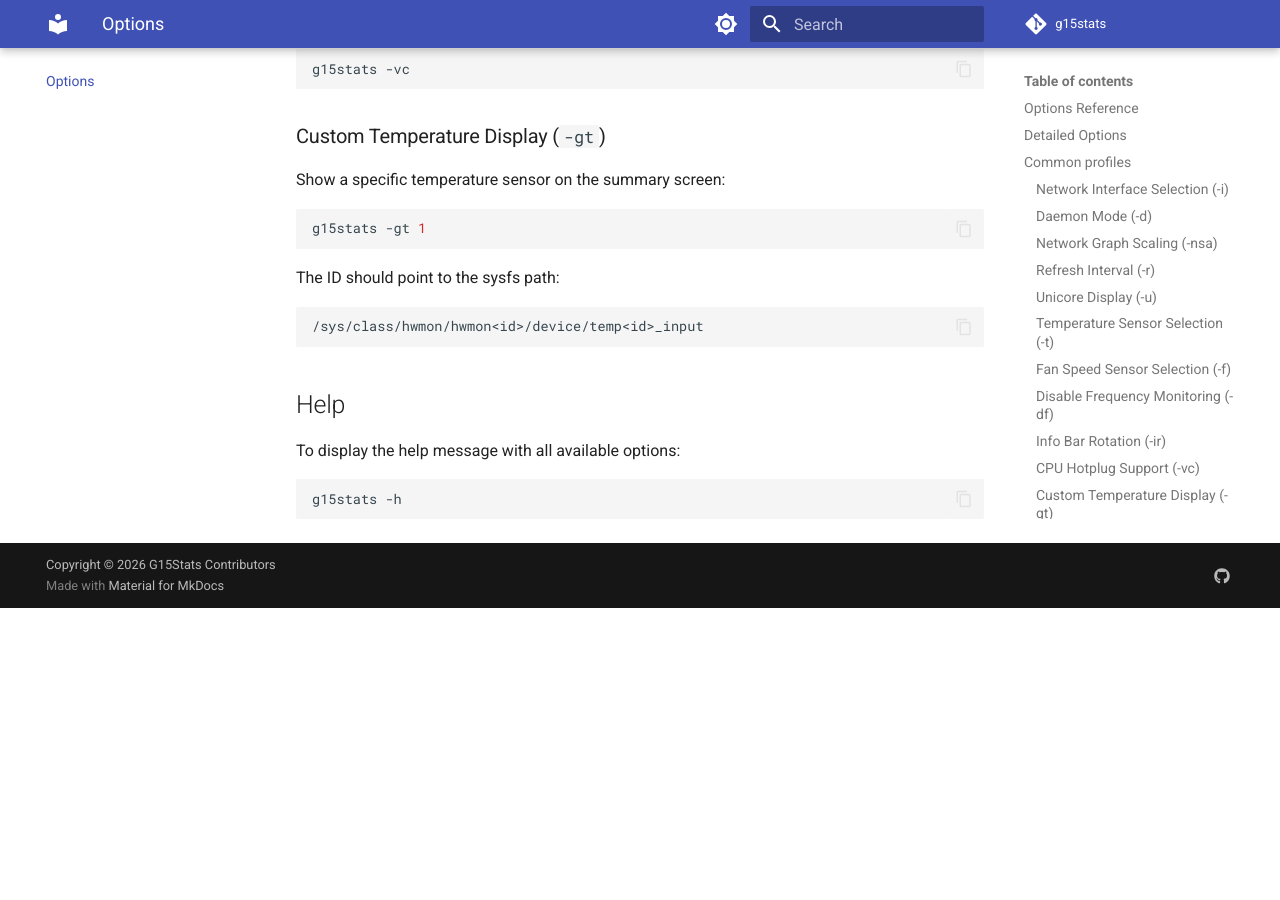
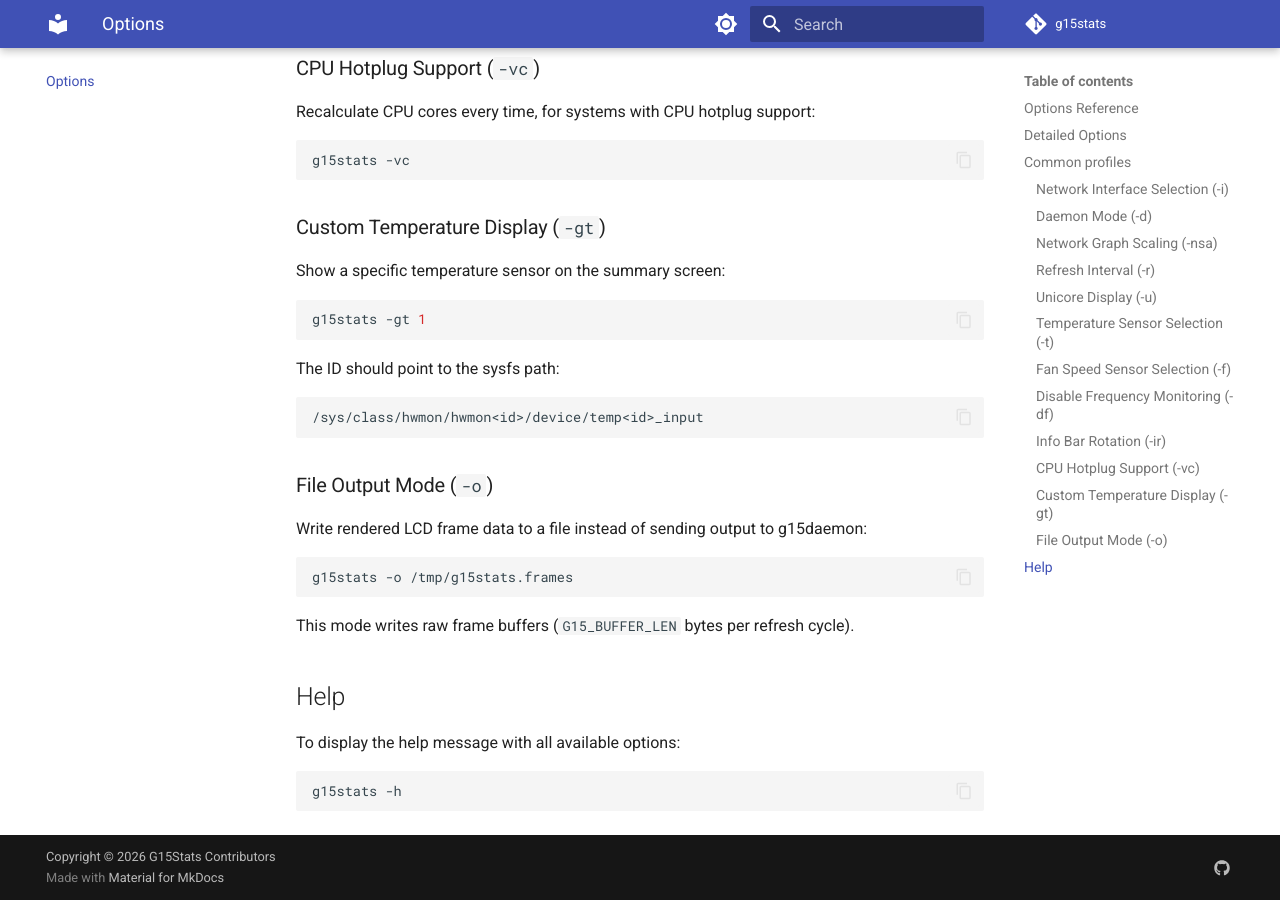
Before and after one commit to Torstein-Eide/g15stats, an MkDocs documentation site: the page built from docs/options.md, in a window 1280 px wide and 900 px high, scrolled down 3458 px. Built offline with MkDocs 1.6.1 and Material for MkDocs 9.7.7, drawn with Linux system fonts in a browser that asks for light colours; comment, search, counter and statistics services are not loaded; before the commit the page ends 4066 px from its top, so only the background shows below that; some of the changed text lies outside the part shown.

Commit message:
Enhance documentation and build process with linting support and output file option
- Added report-only lint commands for cppcheck and clang-tidy in Makefile.am
- Updated AGENTS.md to include lint commands
- Modified installation-tutorial.md to document output file option for raw LCD frames
- Expanded options.md to describe new command-line option for writing raw frame buffers to a file

````diff
--- a/docs/options.md
+++ b/docs/options.md
@@ -26,6 +26,7 @@ values.
 | `-ir` | Enable the bottom info bar content rotate cycle over all available sensors |
 | `-vc` | The CPU cores will be calculated every time (for systems with CPU hotplug) |
 | `-gt <id>` | Show temperature `<id>` in place of the maximal one on the summary screen. The id should point to sysfs path `/sys/class/hwmon/hwmon<id>/device/temp<id>_input` |
+| `-o <path>` | Write raw LCD frame buffers to file at `<path>` instead of sending frames to g15daemon |
 
 ## Detailed Options
 
@@ -37,6 +38,7 @@ values.
 | Network-focused monitoring | `g15stats -i eth0 -nsa` |
 | Manual sensor selection | `g15stats -t 1 -f 1 -gt 1` |
 | CPU hotplug aware | `g15stats -vc` |
+| File output mode | `g15stats -o /tmp/g15stats.frames` |
 
 ### Network Interface Selection (`-i`)
 
@@ -146,6 +148,16 @@ The ID should point to the sysfs path:
 /sys/class/hwmon/hwmon<id>/device/temp<id>_input
 ```
 
+### File Output Mode (`-o`)
+
+Write rendered LCD frame data to a file instead of sending output to g15daemon:
+
+```bash
+g15stats -o /tmp/g15stats.frames
+```
+
+This mode writes raw frame buffers (`G15_BUFFER_LEN` bytes per refresh cycle).
+
 ## Help
 
 To display the help message with all available options:
````
Also changed, not shown: AGENTS.md (+9 -1 lines), docs/installation-tutorial.md (+4 -0 lines), 2 other files.
